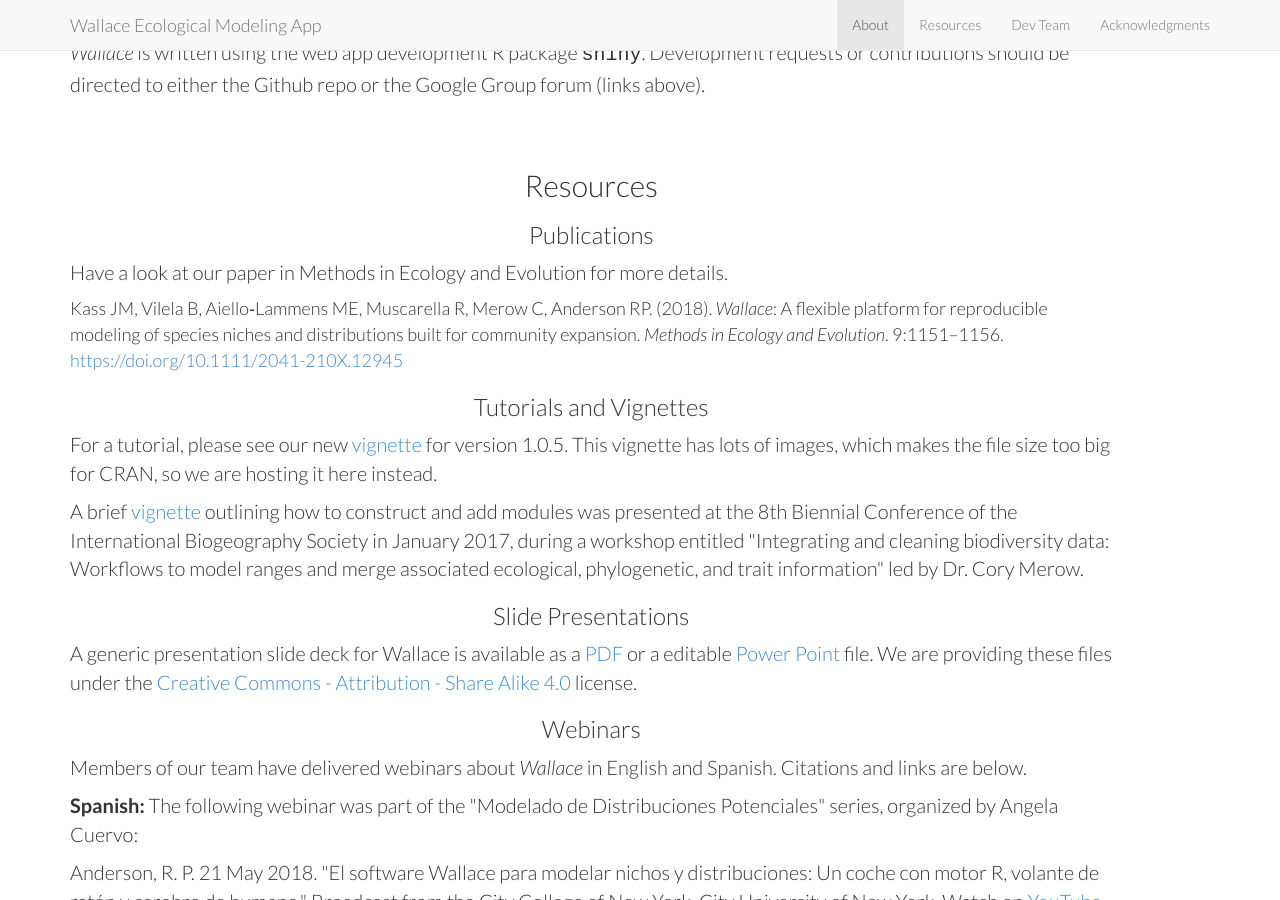
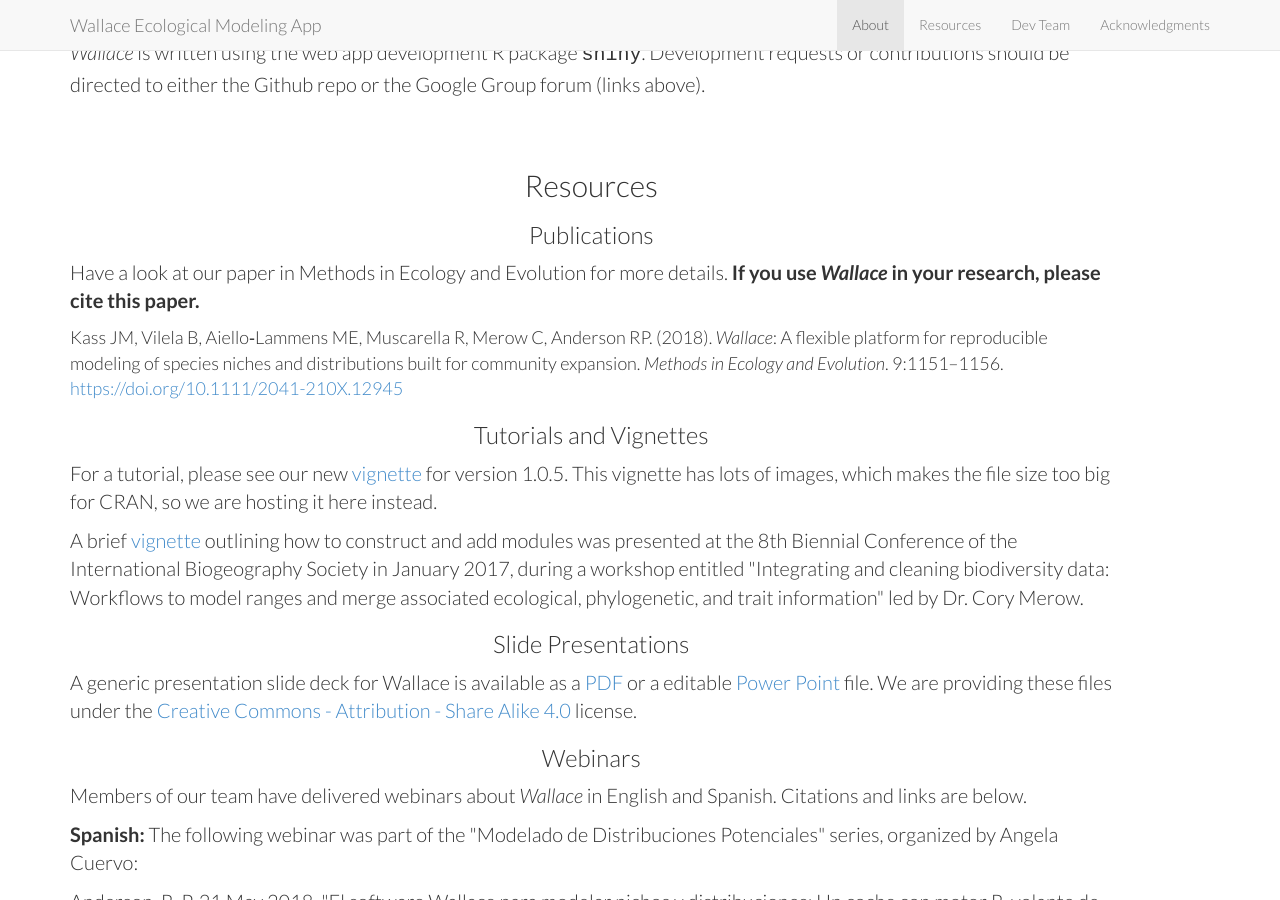
Before and after one commit to wallaceEcoMod/wallaceecomod.github.io, a Jekyll site: the page built from index.html, in a window 1280 px wide and 900 px high, scrolled down 1139 px. Built offline with Jekyll 4.4.1, drawn with Linux system fonts in a browser that asks for light colours.

Commit message:
Updated resources section to emphasize citing Wallace MS

```diff
--- a/_includes/resources.html
+++ b/_includes/resources.html
@@ -7,7 +7,7 @@
 
       <h3>Publications</h3>
       <p style="font-size:20px" align="left">
-	Have a look at our paper in Methods in Ecology and Evolution for more details.</p>
+	Have a look at our paper in Methods in Ecology and Evolution for more details. <b>If you use <i>Wallace</i> in your research, please cite this paper.</b></p>
       <p style="font-size:18px" align="left">
 	Kass JM, Vilela B, Aiello‐Lammens ME, Muscarella R, Merow C, Anderson RP. (2018). <i>Wallace</i>: A flexible platform for
 	reproducible modeling of species niches and distributions built for community expansion. <i>Methods in Ecology and Evolution</i>.
```
